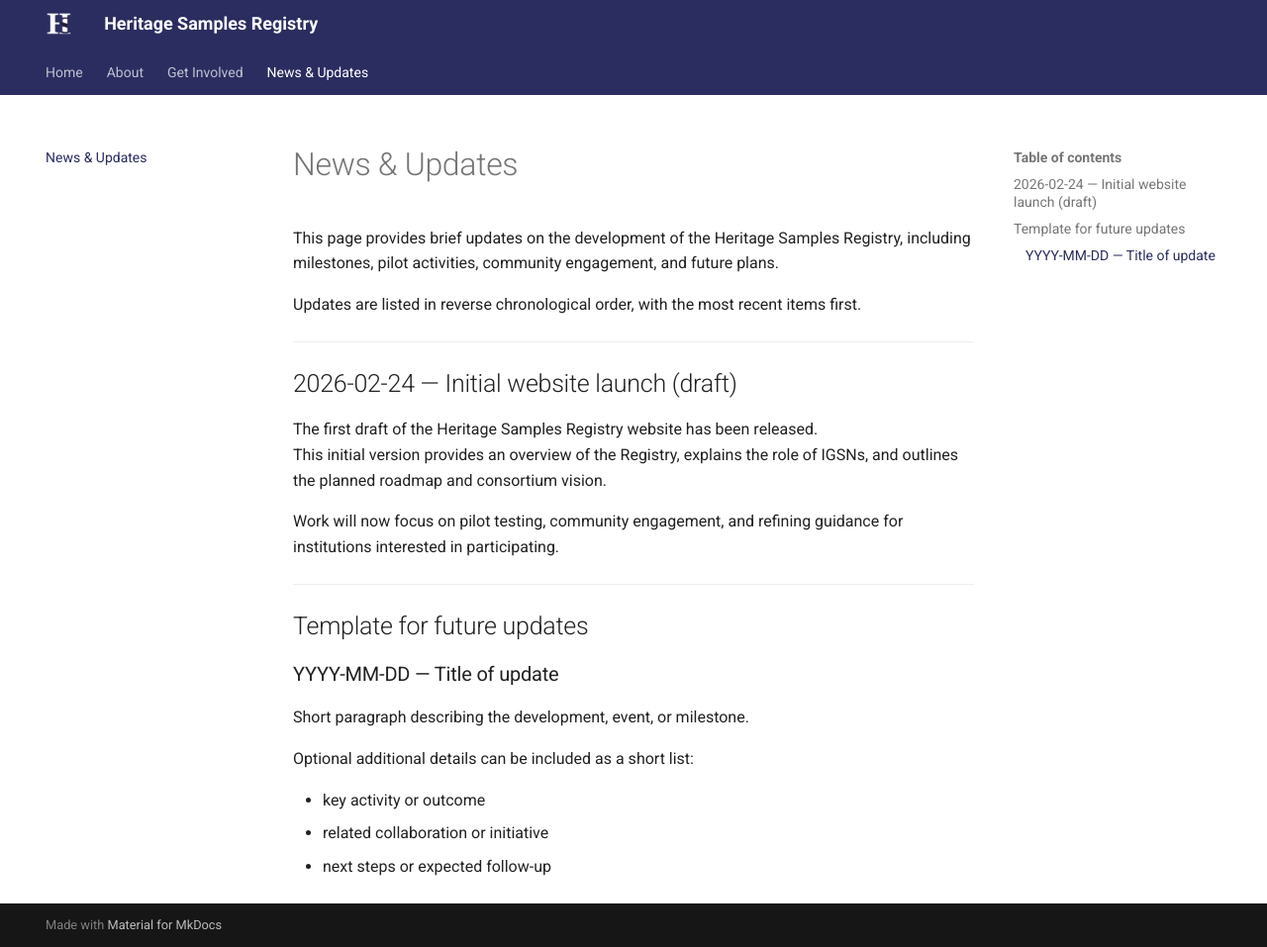
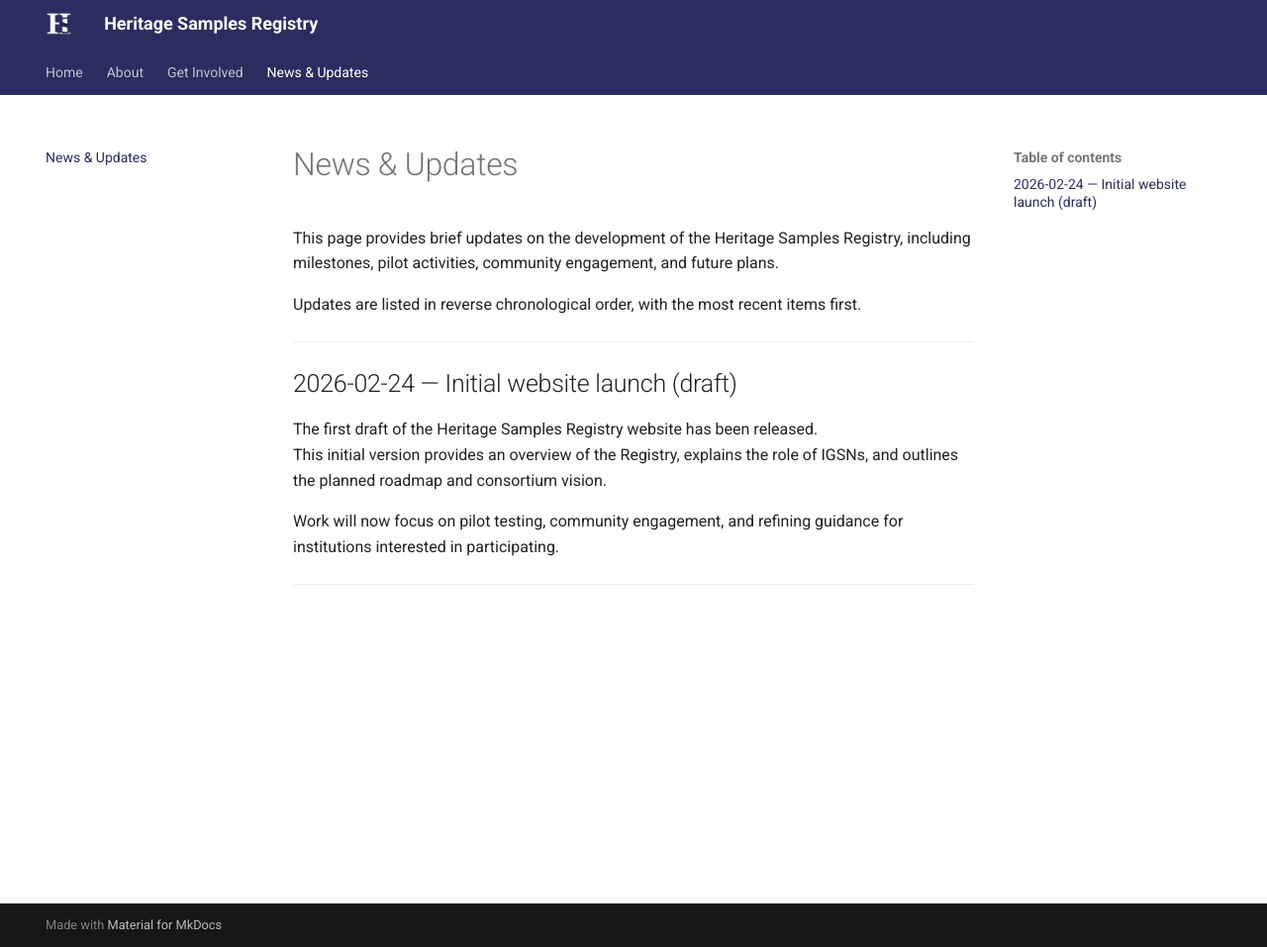
Before and after one commit to HeritageSamples/heritagesamples.org, an MkDocs documentation site: the page built from docs/news.md, in a window 1280 px wide and 957 px high. Shown: the whole window at 99% size. Built offline with MkDocs 1.6.1 and Material for MkDocs 9.7.7, drawn with Linux system fonts in a browser that asks for light colours.

```diff
--- a/docs/news.md
+++ b/docs/news.md
@@ -15,7 +15,7 @@
 
 ---
 
-## Template for future updates
+<!-- ## Template for future updates
 
 ### YYYY-MM-DD — Title of update
 
@@ -26,3 +26,4 @@
 - key activity or outcome
 - related collaboration or initiative
 - next steps or expected follow-up
+-->
```
Also changed, not shown: docs/about/how-we-use-igsn.md (+1 -0 lines), docs/about/what-is-igsn.md (+1 -0 lines), docs/get_involved/register-interest.md (+1 -0 lines), docs/get_involved/roadmap.md (+1 -0 lines), docs/get_involved/who-can-benefit.md (+1 -0 lines).
